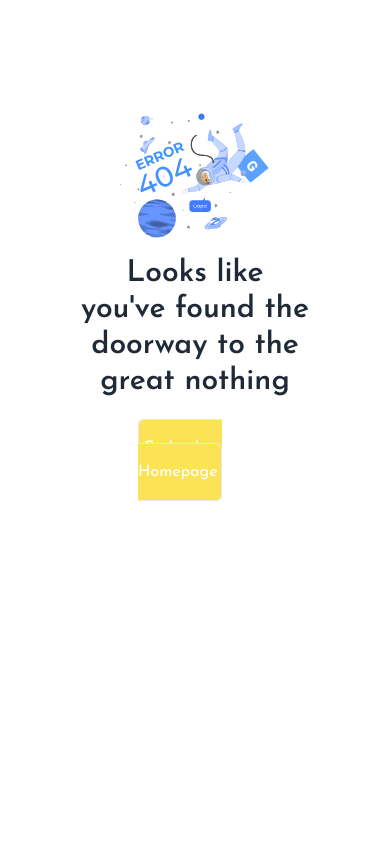
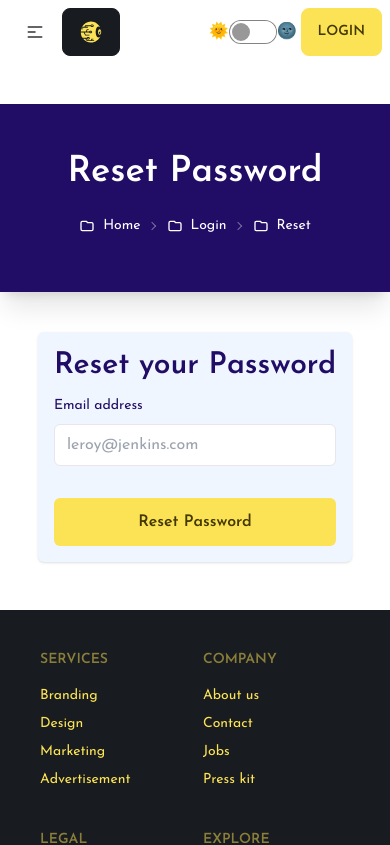
Before and after one commit to Sahariar/cyber-education, a React (Vite) app: page /reset in a window 390 px wide. Shown: the top 845 px of the page. Built offline with nearby package versions, Linux system fonts and the light colour scheme; no server answers.

Commit message:
fix responsive and route issues

```diff
--- a/src/Pages/Checkout/Checkout.jsx
+++ b/src/Pages/Checkout/Checkout.jsx
@@ -86,7 +86,7 @@ const Checkout = () => {
                 <div className="flex flex-col justify-start items-start w-full space-y-9">
 
                     <div className="flex flex-col xl:flex-row justify-center xl:justify-between space-y-6 xl:space-y-0 xl:space-x-6 w-full">
-                        <div className=" flex flex-col sm:flex-row xl:flex-col justify-center items-center bg-gray-100 py-7 sm:py-0 xl:py-10 px-10 xl:w-full">
+                        <div className=" flex flex-col xl:flex-col justify-center items-center bg-gray-100 py-7 sm:py-0 xl:py-10 px-10 xl:w-full">
                             <div className="flex flex-col justify-start items-start w-full space-y-4">
                                 <p className="text-xl md:text-2xl leading-normal text-gray-800">{tittle}</p>
                                 <p className="text-base font-semibold leading-none text-gray-600">${price}</p>
@@ -100,26 +100,7 @@ const Checkout = () => {
                         </div>
 
                         <div className="p-8 bg-gray-100 flex flex-col lg:w-full xl:w-3/5">
-                            <button className="border border-transparent hover:border-gray-300 bg-gray-900 hover:bg-white text-white hover:text-gray-900 flex flex-row justify-center items-center space-x-2 py-4 rounded w-full">
-                                <div>
-                                    <svg className="fill-current" width="16" height="16" viewBox="0 0 16 16" fill="none" xmlns="http://www.w3.org/2000/svg">
-                                        <path
-                                            d="M10.9099 4.27692C9.6499 4.27692 9.1174 4.87817 8.2399 4.87817C7.34021 4.87817 6.65396 4.28129 5.56208 4.28129C4.49333 4.28129 3.35365 4.93379 2.6299 6.04535C1.61365 7.61285 1.78615 10.565 3.43208 13.08C4.02083 13.9804 4.80708 14.99 5.83833 15.001H5.85708C6.75333 15.001 7.01958 14.4141 8.25302 14.4072H8.27177C9.48677 14.4072 9.73052 14.9975 10.623 14.9975H10.6418C11.673 14.9866 12.5015 13.8679 13.0902 12.971C13.514 12.326 13.6715 12.0022 13.9965 11.2725C11.6155 10.3688 11.233 6.99348 13.5877 5.69942C12.869 4.79942 11.859 4.27817 10.9068 4.27817L10.9099 4.27692Z"
-                                            fill="currentColor"
-                                        />
-                                        <path d="M10.6338 1C9.88379 1.05094 9.00879 1.52844 8.49629 2.15188C8.03129 2.71688 7.64879 3.555 7.79879 4.36781H7.85879C8.65754 4.36781 9.47504 3.88688 9.95254 3.27063C10.4125 2.68406 10.7613 1.85281 10.6338 1V1Z" fill="currentColor" />
-                                    </svg>
-                                </div>
-                                <div>
-                                    <p className="text-base leading-4">Pay</p>
-                                </div>
-                            </button>
 
-                            <div className="flex flex-row justify-center items-center mt-6">
-                                <hr className="border w-full" />
-                                <p className="flex flex-shrink-0 px-4 text-base leading-4 text-gray-600">or pay with card</p>
-                                <hr className="border w-full" />
-                            </div>
 
                             <div className="mt-8">
                                 <input className="border border-gray-300 p-4 rounded w-full text-base leading-4 placeholder-gray-600 text-gray-600" type="email" placeholder={user?.email} readOnly />
--- a/src/Pages/Login/Login.jsx
+++ b/src/Pages/Login/Login.jsx
@@ -12,14 +12,12 @@ const Login = () => {
 
 	const { View } = useLottie(lottieAnimOptions);
 
-    const {logInWithGoogle, logInUserWithEmail , logInWithGitHub} = useContext(AuthContext);
+    const {logInWithGoogle, logInUserWithEmail , logInWithGitHub , sendResetPass} = useContext(AuthContext);
     const [notification , setNotification] = useState('');
     const [error , setError] = useState('');
     const navigate = useNavigate();
     const location = useLocation();
     const from = location.state?.from?.pathname || "/";
-
-    console.log(from);
 
     const handleSubmission = (event) => {
 
@@ -37,7 +35,7 @@ const Login = () => {
             setError('')
             form.reset();
             console.log(user);
-
+			setNotification("Successful")
             navigate(from, { replace: true });
             // ...
           })
@@ -131,8 +129,8 @@ const Login = () => {
 
             </div>
             <div className="container mx-auto">
-            <div className="flex">
-			<div className="w-6/12 max-w-md p-4 rounded-md shadow sm:p-8 mx-auto bg-blue-50">
+            <div className="flex flex-col xl:flex-row">
+			<div className="xl:w-6/12 max-w-md p-4 rounded-md shadow sm:p-8 mx-auto bg-blue-50">
 				<h2 className="mb-3 text-3xl font-semibold text-center text-accent">
 					Log into your account
 				</h2>
@@ -204,13 +202,15 @@ const Login = () => {
 								<label htmlFor="password" className="text-sm text-accent">
 									Password
 								</label>
-								<a
+								<Link to={'/reset'}>
+								<span
 									rel="noopener noreferrer"
-									href="#"
+
 									className="text-xs hover:underline  text-accent "
 								>
 									Forgot password?
-								</a>
+								</span>
+								</Link>
 							</div>
 							<input
 								type="password"
@@ -231,7 +231,7 @@ const Login = () => {
 
                     {notification !== "" && (
 						<div className="space-y-4">
-							<div className="bg-info rounded-lg shadow-lg p-5 text-white">
+							<div className="bg-success rounded-lg shadow-lg p-5 text-white">
 								{notification}
 							</div>
 						</div>
@@ -245,7 +245,7 @@ const Login = () => {
 					</button>
 				</form>
 			</div>
-            <div className="w-5/12 h-48">
+            <div className="xl:w-5/12 xl:h-48">
             {View}
             </div>
             </div>
--- a/src/Pages/Login/Register.jsx
+++ b/src/Pages/Login/Register.jsx
@@ -290,7 +290,7 @@ const Register = () => {
 
 								{notification !== "" && (
 									<div className="space-y-4">
-										<div className="bg-info rounded-lg shadow-lg p-5 text-white">
+										<div className="bg-success rounded-lg shadow-lg p-5 text-black">
 											{notification}
 										</div>
 									</div>
--- /dev/null
+++ b/src/Pages/Login/ResetPassword/ResetPassword.jsx
@@ -0,0 +1,151 @@
+import React, { useContext, useState } from 'react';
+import { Link } from 'react-router-dom';
+import { AuthContext } from '../../../context/AuthProvider';
+
+const ResetPassword = () => {
+    const { sendResetPass} = useContext(AuthContext);
+    const [notification , setNotification] = useState('');
+    const [error , setError] = useState('');
+    const handleSubmission  = (event) => {
+		event.preventDefault();
+        const form = event.target;
+        const email = form.email.value;
+		sendResetPass(email)
+		.then(() => {
+		  // Password reset email sent!
+		  // ..
+		  setNotification("Please check your Mail for Password Reset Link")
+		})
+		.catch((error) => {
+		  const errorCode = error.code;
+		  const errorMessage = error.message;
+		  // ..
+		  setError(errorMessage)
+		});
+
+    }
+    return (
+		<section className="login-area mb-12">
+            <div className="bg-accent p-12 my-10 shadow-xl">
+                <h1 className="text-4xl font-bold text-center text-white">
+                    Reset Password
+                </h1>
+				<div className="text-sm breadcrumbs text-center justify-center flex mt-4 text-white">
+					<ul>
+						<li>
+							<Link to={'/'}>
+
+								<svg
+									xmlns="http://www.w3.org/2000/svg"
+									fill="none"
+									viewBox="0 0 24 24"
+									className="w-4 h-4 mr-2 stroke-current"
+								>
+									<path
+										strokeLinecap="round"
+										strokeLinejoin="round"
+										strokeWidth="2"
+										d="M3 7v10a2 2 0 002 2h14a2 2 0 002-2V9a2 2 0 00-2-2h-6l-2-2H5a2 2 0 00-2 2z"
+									></path>
+								</svg>
+								Home
+								</Link>
+						</li>
+						<li>
+						<Link to={'/login'}>
+								<svg
+									xmlns="http://www.w3.org/2000/svg"
+									fill="none"
+									viewBox="0 0 24 24"
+									className="w-4 h-4 mr-2 stroke-current"
+								>
+									<path
+										strokeLinecap="round"
+										strokeLinejoin="round"
+										strokeWidth="2"
+										d="M3 7v10a2 2 0 002 2h14a2 2 0 002-2V9a2 2 0 00-2-2h-6l-2-2H5a2 2 0 00-2 2z"
+									></path>
+								</svg>
+								Login
+								</Link>
+						</li>
+						<li>
+
+								<svg
+									xmlns="http://www.w3.org/2000/svg"
+									fill="none"
+									viewBox="0 0 24 24"
+									className="w-4 h-4 mr-2 stroke-current"
+								>
+									<path
+										strokeLinecap="round"
+										strokeLinejoin="round"
+										strokeWidth="2"
+										d="M3 7v10a2 2 0 002 2h14a2 2 0 002-2V9a2 2 0 00-2-2h-6l-2-2H5a2 2 0 00-2 2z"
+									></path>
+								</svg>
+								Reset
+
+						</li>
+					</ul>
+				</div>
+
+            </div>
+            <div className="container mx-auto">
+            <div className="flex flex-col xl:flex-row">
+			<div className="xl:w-6/12 max-w-md p-4 rounded-md shadow sm:p-8 mx-auto bg-blue-50">
+				<h2 className="mb-3 text-3xl font-semibold text-center text-accent">
+					Reset your Password
+				</h2>
+				<form
+					className="space-y-8"
+                    onSubmit={handleSubmission}
+
+				>
+					<div className="space-y-4">
+						<div className="space-y-2 form-group">
+							<label htmlFor="email" className="block text-sm text-accent">
+								Email address
+							</label>
+							<input
+								type="email"
+								name="email"
+								id="email"
+								placeholder="leroy@jenkins.com"
+								className="w-full px-3 py-2 border rounded-md"
+                                required
+							/>
+						</div>
+
+                        {error !== "" && (
+						<div className="space-y-4">
+							<div className="bg-error rounded-lg shadow-lg p-5 text-white">
+								{error}
+							</div>
+						</div>
+					)}
+
+                    {notification !== "" && (
+						<div className="space-y-4">
+							<div className="bg-success rounded-lg shadow-lg p-5 text-black">
+								{notification}
+							</div>
+						</div>
+					)}
+					</div>
+					<button
+						type="submit"
+						className="w-full px-8 py-3 font-semibold rounded-md btn-primary"
+					>
+						Reset Password
+					</button>
+				</form>
+			</div>
+            </div>
+            </div>
+		</section>
+	);
+};
+
+
+export default ResetPassword;
--- a/src/Routes/PrivateRoutes/PrivateRoutes.jsx
+++ b/src/Routes/PrivateRoutes/PrivateRoutes.jsx
@@ -6,8 +6,8 @@ const PrivateRoutes = ({children}) => {
 
     const {user , loading} = useContext(AuthContext);
     const location = useLocation();
-
-    if( loading){
+    console.log(loading);
+    if(loading){
         return <>
         <div className='bg-gray-100'>
         <div className=" rounded relative">
--- a/src/Routes/Route.jsx
+++ b/src/Routes/Route.jsx
@@ -10,6 +10,7 @@ import Faq from "../Pages/Faq/Faq";
 import Home from "../Pages/Home/Home";
 import Login from "../Pages/Login/Login";
 import Register from "../Pages/Login/Register";
+import ResetPassword from "../Pages/Login/ResetPassword/ResetPassword";
 import NotFound from "../Pages/NotFound/NotFound";
 import Profile from "../Pages/Profile/Profile";
 import PrivateRoutes from "./PrivateRoutes/PrivateRoutes";
@@ -31,6 +32,10 @@ export const route = createBrowserRouter([
             {
                 path:"/login",
                 element:<Login />
+            },
+            {
+                path:"/reset",
+                element:<ResetPassword />
             },
             {
                 path:"/register",
--- a/src/component/FeaturedSection/FeaturedSection.jsx
+++ b/src/component/FeaturedSection/FeaturedSection.jsx
@@ -9,7 +9,7 @@ import "swiper/css/pagination";
 
 // import required modules
 import {Autoplay, Navigation, Pagination, Mousewheel, Keyboard } from "swiper";
-import FeaturedSlideCard from '../FeaturedSlideCard/FeaturedSlideCard';
+
 import { useNavigate } from 'react-router-dom';
 const FeaturedSection = () => {
     const{feature} = useContext(DataContext);
@@ -58,7 +58,7 @@ Instructors from around the world teach millions of students on Cyber Education.
             <div className="xl:w-8/12 p-2">
             <Swiper
         cssMode={true}
-        slidesPerView={3}
+        slidesPerView={1}
         spaceBetween={30}
         navigation={true}
         loop={true}
@@ -66,6 +66,20 @@ Instructors from around the world teach millions of students on Cyber Education.
         autoplay={{
             delay: 2500,
             disableOnInteraction: false,
+          }}
+          breakpoints={{
+            640: {
+              slidesPerView: 2,
+              spaceBetween: 20,
+            },
+            768: {
+              slidesPerView: 2,
+              spaceBetween: 40,
+            },
+            1024: {
+              slidesPerView: 3,
+              spaceBetween: 50,
+            },
           }}
         modules={[Navigation, Pagination , Autoplay]}
         className="mySwiper"
@@ -77,7 +91,7 @@ Instructors from around the world teach millions of students on Cyber Education.
 				<img src={item.img} alt={item.tittle} />
 			</figure>
 			<div className="card-body">
-				<h2 className="card-title">{item.tittle.slice(0,35)}...</h2>
+				<h2 className="card-title">{item.tittle}...</h2>
 				<div className="card-actions justify-start items-center">
 				</div>
         <div className="card-actions">
--- a/src/component/FeaturedSlideCard/FeaturedSlideCard.jsx
+++ /dev/null
@@ -1,56 +0,0 @@
-import React from 'react';
-import { useNavigate } from 'react-router-dom';
-import { SwiperSlide } from "swiper/react";
-import { BsCurrencyDollar , BsStarFill, BsStarHalf } from "react-icons/bs";
-
-import "swiper/css";
-import "swiper/css/navigation";
-import "swiper/css/pagination";
-
-const FeaturedSlideCard = ({item}) => {
-    const{ id, tittle, cate_name, img, profile, price, rating } = item
-    const navigate = useNavigate();
-
-    const handleNavigate = () =>{
-      navigate(`/curriculum/${id}`)
-    }
-    return (
-        <SwiperSlide>
-            <div className="w-3/12 card mx-auto card-compact bg-base-100 shadow-xl">
-			<figure>
-				<img src={img} alt={tittle} />
-			</figure>
-			<div className="card-body">
-				<h2 className="card-title">{tittle}</h2>
-				<div className="card-actions justify-start items-center">
-				<div className="badge badge-primary p-4">{cate_name}</div>
-				</div>
-        <div className="divider"></div>
-        <div className="card-actions justify-between">
-          <div className="price flex text-2xl text- justify-start items-center font-bold ">
-           <BsCurrencyDollar /><p>{price}</p>
-          </div>
-          <div className="price flex text-xl text- justify-start items-center font-bold">
-           <span className="flex text-yellow-300"><BsStarFill /> <BsStarFill /> <BsStarFill /> <BsStarFill /> <BsStarHalf /> </span> <p className="ml-2 text-secondary">{rating}</p>
-          </div>
-
-				</div>
-        <div className="card-actions">
-          <button className="btn btn-primary btn-block" onClick={() => {
-							handleNavigate();
-						}}>
-
-          See Details
-
-          </button>
-
-
-				</div>
-			</div>
-
-		</div>
-        </SwiperSlide>
-    );
-};
-
-export default FeaturedSlideCard;
--- a/src/component/Shared/Footer.jsx
+++ b/src/component/Shared/Footer.jsx
@@ -7,7 +7,7 @@ const Footer = () => {
 
 		<footer className=" bg-neutral text-primary">
 			<div className="container mx-auto pt-10 px-10">
-				<div className="footer lg:grid-rows-1 grid-rows-2">
+				<div className="footer lg:grid-rows-1  lg:grid-cols-4 grid-cols-2">
 					<div>
 						<span className="footer-title">Services</span>
 						<a className="link link-hover">Branding</a>
--- a/src/context/AuthProvider.jsx
+++ b/src/context/AuthProvider.jsx
@@ -10,7 +10,8 @@ import {
     sendEmailVerification,
     signInWithEmailAndPassword,
     updateProfile,
-	GithubAuthProvider
+	GithubAuthProvider,
+	sendPasswordResetEmail
 } from "firebase/auth";
 
 export const AuthContext = createContext();
@@ -40,6 +41,10 @@ const AuthProvider = ({ children }) => {
 		setLoading(true);
 		return signInWithEmailAndPassword(auth, email, password);
 	};
+	const sendResetPass = (email) => {
+
+		return sendPasswordResetEmail(auth, email,);
+	};
     const userProfileUpdate  = (name , photoUrl ) => {
         return updateProfile(auth.currentUser, {
             displayName: name, photoURL: photoUrl
@@ -54,14 +59,12 @@ const AuthProvider = ({ children }) => {
         return sendEmailVerification(auth.currentUser);
     }
 	useEffect(() => {
-		const unsubscribe = onAuthStateChanged(auth, (currentUser) => {
+		const unSubscribe = onAuthStateChanged(auth, (currentUser) => {
 			setUser(currentUser);
 			setLoading(false);
 		});
 
-		return () => {
-			unsubscribe();
-		};
+		return () => unSubscribe();
 	}, []);
 
 	const authValues = {
@@ -74,6 +77,7 @@ const AuthProvider = ({ children }) => {
         verifyEmail,
         userProfileUpdate,
 		logInWithGitHub,
+		sendResetPass,
 	};
 
 	return (
```
